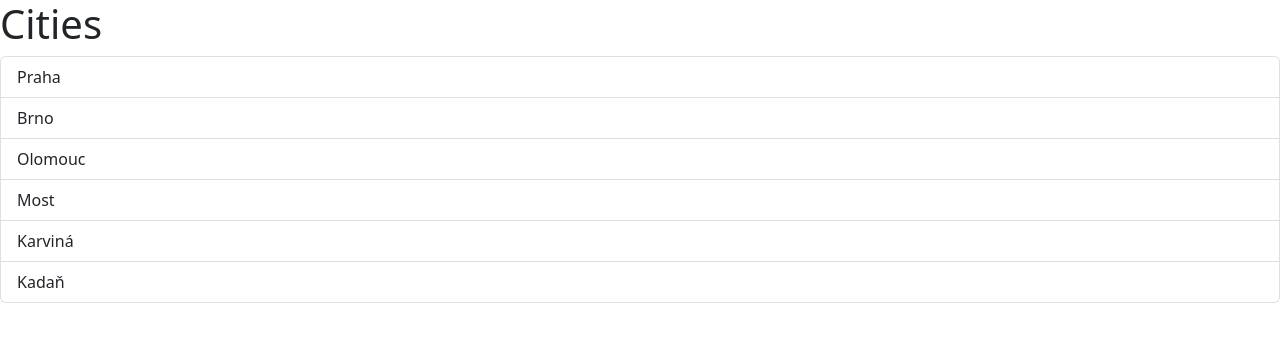
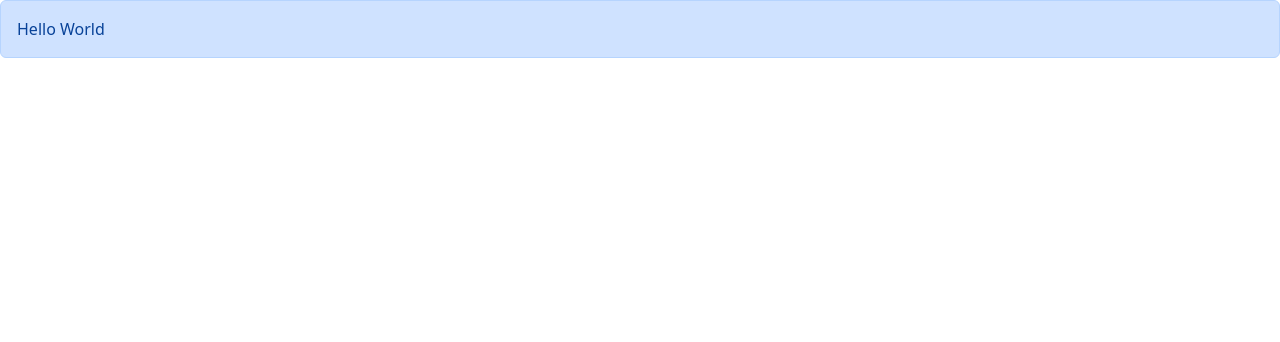
Before and after one commit to Endjyak/react-tutorial, a React (Vite) app in the folder react-app/: page / in a window 1280 px wide. Shown: the top 342 px of the page. Built offline with nearby package versions, Linux system fonts and the light colour scheme.

Commit message:
Passing children

```diff
--- a/react-app/src/App.tsx
+++ b/react-app/src/App.tsx
@@ -1,17 +1,10 @@
-import ListGroup from "./components/ListGroup";
+import Alert from "./components/Alert";
 function App() {
-  let items = ["Praha", "Brno", "Olomouc", "Most", "Karviná", "Kadaň"];
-
-  const handleSelectItem = (item: string) => {
-    console.log(item);
-  };
   return (
     <div>
-      <ListGroup
-        items={items}
-        heading="Cities"
-        onSelectItem={handleSelectItem}
-      />{" "}
+      <Alert>
+        Hello <span>World</span>
+      </Alert>
     </div>
   );
 }
--- /dev/null
+++ b/react-app/src/components/Alert.tsx
@@ -0,0 +1,10 @@
+import React, { ReactNode } from "react";
+
+interface Props {
+  children: ReactNode;
+}
+const Alert = ({ children }: Props) => {
+  return <div className="alert alert-primary">{children}</div>;
+};
+
+export default Alert;
```
